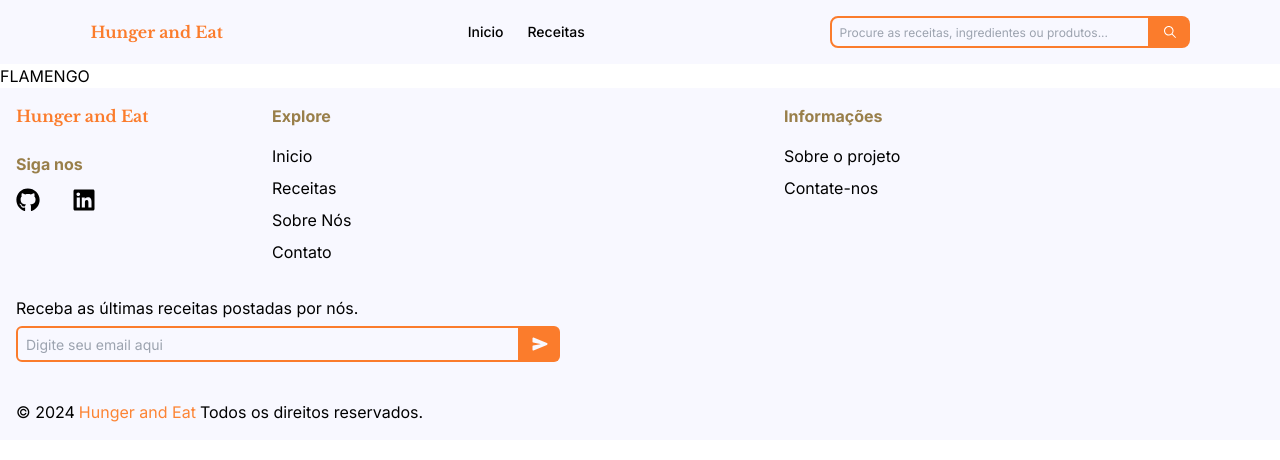
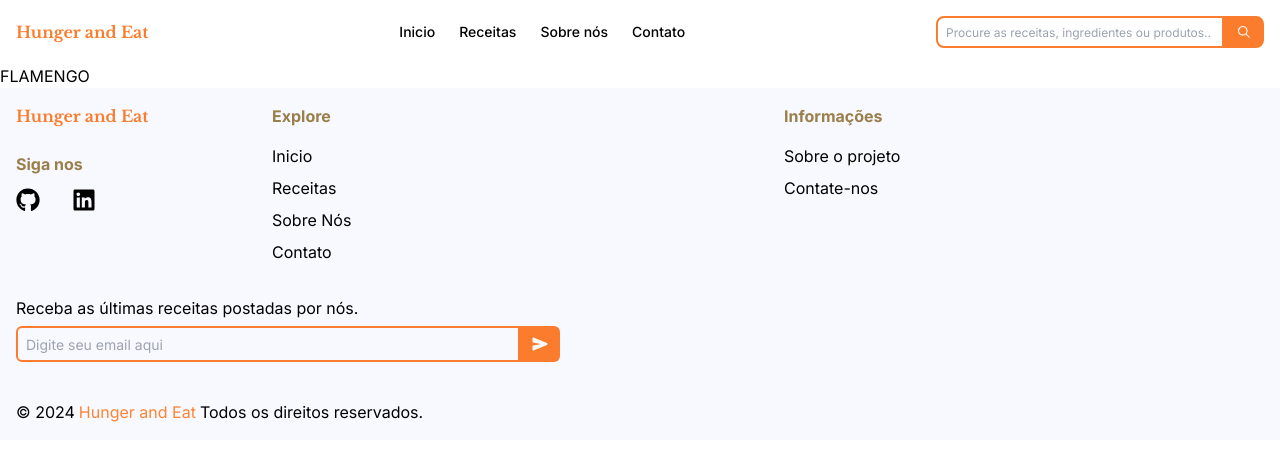
Before and after one commit to thaissacarvalho/hungerAndEat, a Next.js app: page / in a window 1280 px wide. Shown: the top 460 px of the page. Built offline with nearby package versions, Linux system fonts and the light colour scheme.

Commit message:
Add more navigations

```diff
--- a/src/app/Components/Layout/Header/Header.tsx
+++ b/src/app/Components/Layout/Header/Header.tsx
@@ -4,16 +4,18 @@ import { IoIosSearch } from "react-icons/io";
 export default function Header() {
 
   const navLink = "text-black text-sm font-medium hover:text-brightOrange";
-  const inputSearch = "bg-transparent border-solid border-2 border-brightOrange w-40 h-8 rounded-l-lg indent-2 text-xs focus:outline-none focus:border-burntSienna md:w-52 lg:w-80"
+  const inputSearch = "bg-transparent border-solid border-2 border-brightOrange w-40 h-8 rounded-l-lg indent-2 text-xs focus:outline-none focus:border-burntSienna md:w-52 lg:w-72"
   const buttonSearch = "bg-brightOrange rounded-r-lg flex justify-center items-center w-10 hover:bg-burntSienna"
 
   return (
-    <header className="w-full h-auto bg-ghostWhite flex p-2 justify-around items-center lg:p-4 lg:gap-24">
+    <header className="w-full h-auto flex p-2 justify-between items-center lg:p-4 lg:gap-24">
       <Logo />
 
       <nav className="hidden md:flex gap-6">
         <a href="inicio" className={navLink}>Inicio</a>
         <a href="receitas" className={navLink}>Receitas</a>
+        <a href="receitas" className={navLink}>Sobre nós</a>
+        <a href="receitas" className={navLink}>Contato</a>
       </nav>
 
       <div className="flex">
```
